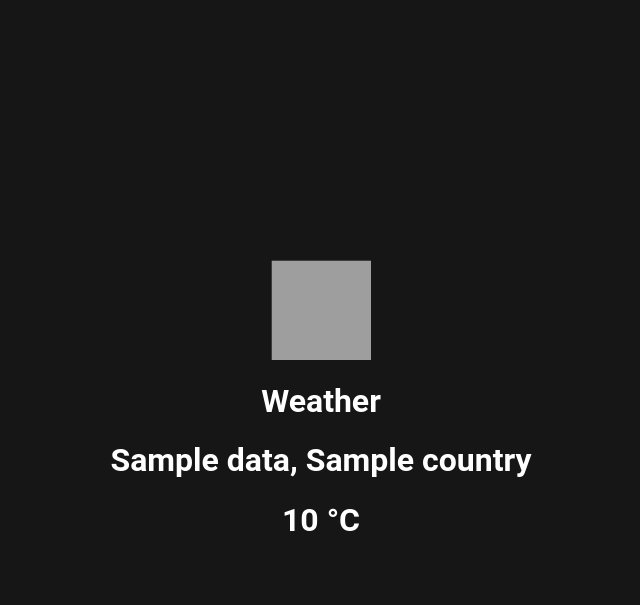
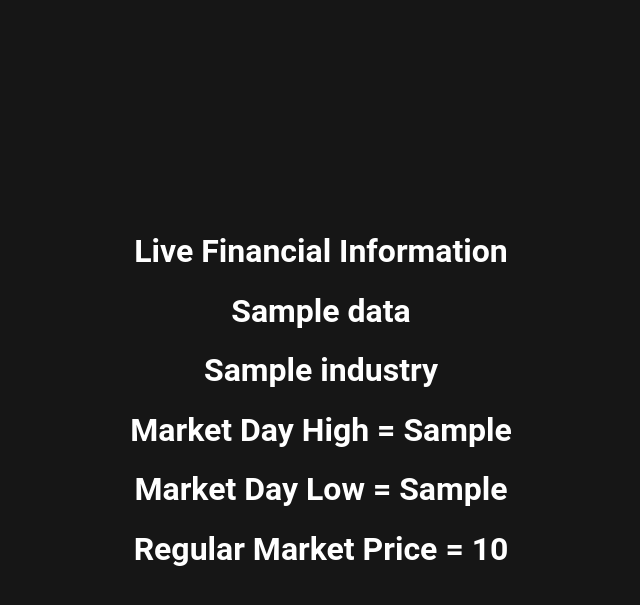
Before and after one commit to AhmadAmali/StocksApp, a Flask app: template templates/result.html in a window 1280 px wide. Shown: the top 605 px of the page, without its empty margins (319-959 px from the left). Run offline with Flask 2, Linux system fonts and the light colour scheme; the template is opened without the code that fills it: most values are stand-ins (such as "Sample title", 1, 10 or a date in 2020); grey boxes are pictures that could not be loaded.

Commit message:
implemented financial api query function, fixed html and got working alpha version

```diff
--- a/main.py
+++ b/main.py
@@ -16,17 +16,24 @@ def index():
 @app.route("/result" , methods=['GET', 'POST'])
 
 def result():
+    tickerDict = {'Tesla': "TSLA", 'Apple': "AAPL", 'Google' : "GOOG", 'Microsoft': "MSFT",'Samsung': "SSNLF", "Intuit": 'INTU', "Goldman Sachs": 'GS'}
     data = []
     error = None
     select = request.form.get('comp_select')
-    resp = query_api(select)
-    pp(resp)
+    print(select)
+    company_select = ''
+    for cursor in tickerDict.keys():
+        if cursor == select:
+            company_select = tickerDict[cursor]
+    resp = query_api(company_select)
     if resp:
        data.append(resp)
-    if len(data) != 2:
+    else:
         error = 'Bad Response from Stocks API'
+    pp(data)
     return render_template(
         'result.html',
+        name=select,
         data=data,
         error=error)
 
--- a/stocks.py
+++ b/stocks.py
@@ -1,18 +1,14 @@
 ## stocks python file
 
 from datetime import datetime
-from iexfinance.stocks import Stock
+import yfinance as yf
 import os
 import pytz
 import requests
 import math
 
-API_URL = ('http://api.openweathermap.org/data/2.5/weather?q={}&mode=json&units=metric&appid={}')
-def query_api(city):
-    try:
-        print(API_URL.format(city, API_KEY))
-        data = requests.get(API_URL.format(city, API_KEY)).json()
-    except Exception as exc:
-        print(exc)
-        data = None
-    return data
+def query_api(city_ticker):
+    city_ticker = city_ticker.upper()
+    company = yf.Ticker(city_ticker)
+
+    return company.info
--- a/templates/result.html
+++ b/templates/result.html
@@ -1,12 +1,11 @@
 <!doctype html>
 <link rel="stylesheet" type="text/css" href="{{ url_for('static', filename='style.css') }}">
 <div class="center-on-page">
+<h1>Live Financial Information</h1>
 {% for d in data %}
- {% set my_string = "static/img/" + d['weather'][0]['icon']+ ".svg" %}
-    <h1>
-  <img src="{{ my_string }}" class="svg" fill="white" height="100" vertical-align="middle" width="100">
- </h1>
- <h1>Weather</h1>
- <h1>{{ d['name'] }}, {{ d['sys']['country'] }}</h1>
-    <h1>{{ d['main']['temp']|round|int}} °C</h1>
+<h1 value="{{ d.longName }}">{{ d.longName }}</h1>
+<h1 value="{{ d.industry }}">{{ d.industry }}</h1>
+<h1 value="{{ d.regularMarketDayHigh }}">Market Day High = {{ d.regularMarketDayHigh }}</h1>
+<h1 value="{{ d.regularMarketDayLow }}">Market Day Low = {{ d.regularMarketDayLow }}</h1>
+<h1 value="{{ d.regularMarketPrice }}">Regular Market Price = {{ d.regularMarketPrice }}</h1>
 {% endfor %}
```
